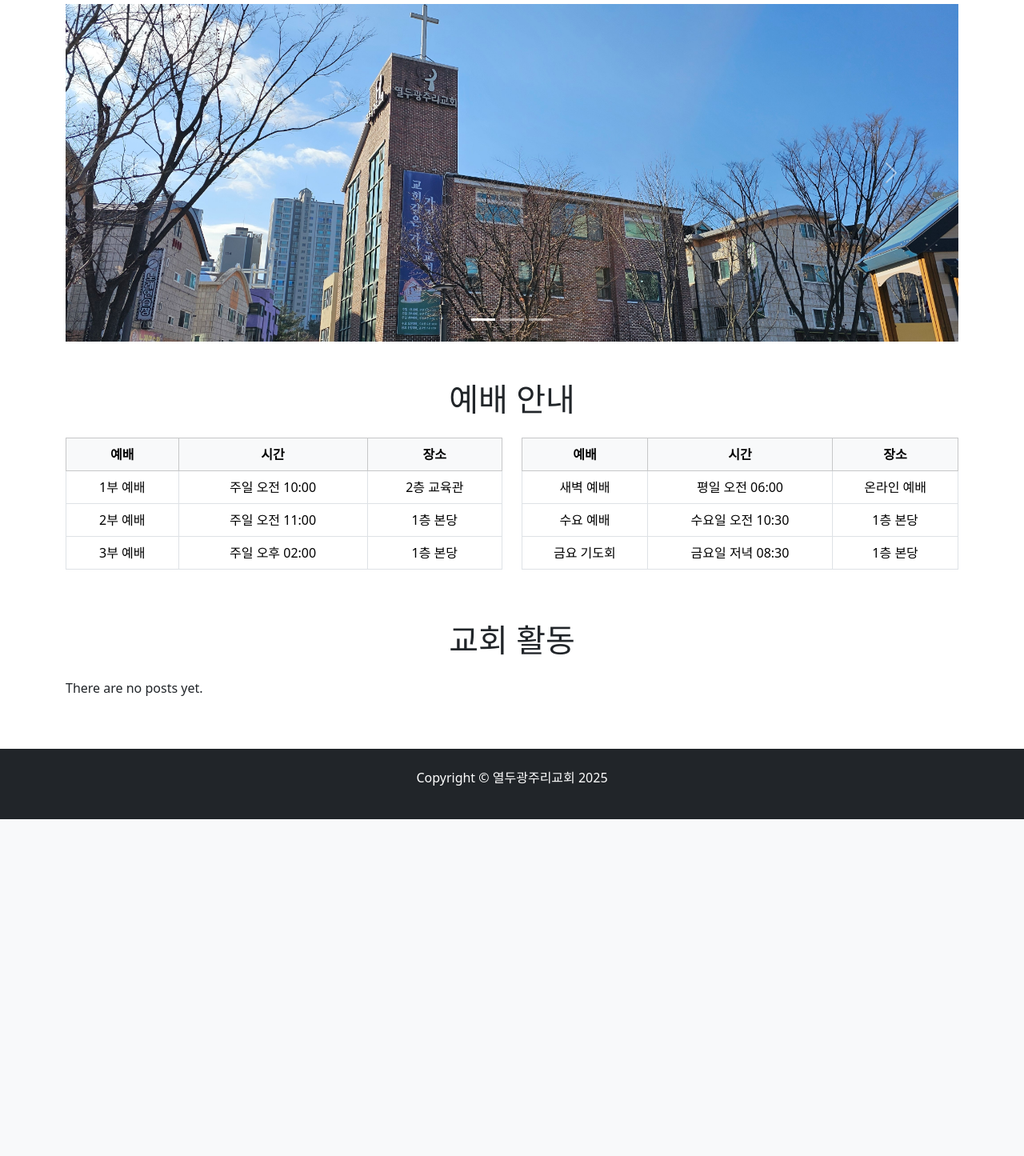
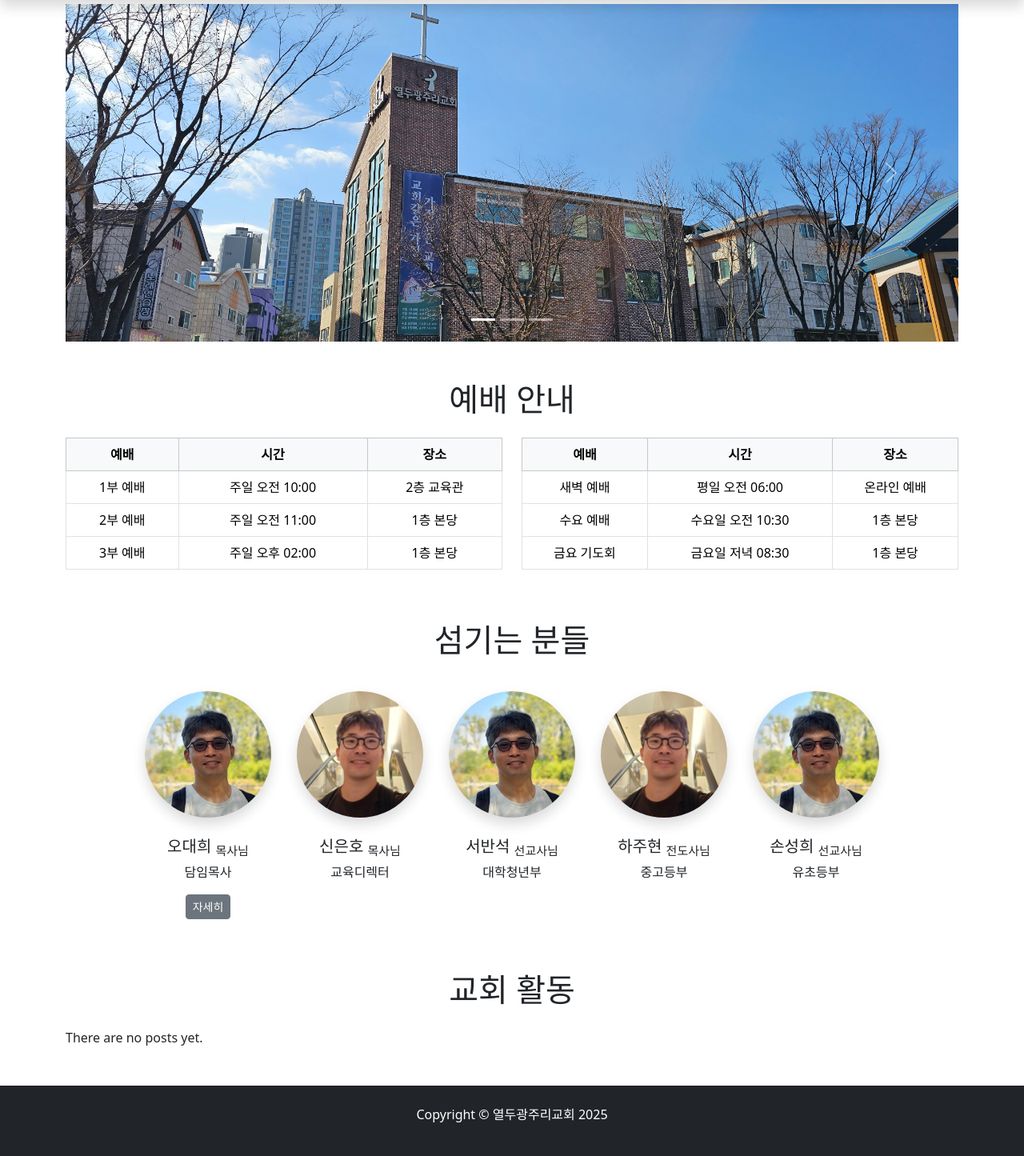
Before and after one commit to chjs/12baskets, a Django app: page / in a window 1280 px wide. Shown: the part 70-1515 px from the top of the page at 80% size. Before the commit the page ends 1094 px from the top, so only its background shows below. Run offline with Django 5.2, Linux system fonts and the light colour scheme; data that the repository does not hold is empty; some libraries are stand-ins or nearby versions.

Commit message:
added a people page

```diff
--- a/blog/templates/blog/navbar.html
+++ b/blog/templates/blog/navbar.html
@@ -1,5 +1,5 @@
 {% load static %}
-<nav class="navbar navbar-expand-lg navbar-light bg-light fixed-top">
+<nav class="navbar navbar-expand-lg navbar-light bg-light fixed-top shadow">
     <div class="container">
         <!-- Brand (왼쪽 정렬) -->
         <a class="navbar-brand" href="/">
--- a/blog/templates/blog/post_list.html
+++ b/blog/templates/blog/post_list.html
@@ -6,7 +6,7 @@
 
 {% block content %}
 
-<h3>
+<h3 class="mt-4">
 {% if category %}
 {{ category }}
 {% else %}
--- a/single_pages/templates/single_pages/landing.html
+++ b/single_pages/templates/single_pages/landing.html
@@ -10,6 +10,8 @@
 
 {% include 'single_pages/services.html' %}
 
+{% include 'single_pages/people.html' %}
+
 {% include 'single_pages/recent_blog_posts.html' %}
 
 {% endblock %}
--- /dev/null
+++ b/single_pages/templates/single_pages/people.html
@@ -0,0 +1,30 @@
+{% load static %}
+<h1 class="text-center mt-5 mb-4">섬기는 분들</h1>
+<div class="row justify-content-center">
+    <div class="col-lg-2 col-md-5 col-sm-5 col-5 d-flex flex-column align-items-center p-3">
+        <img src="{% static 'single_pages/images/people/jungsikchoi01.jpg' %}" class="rounded-circle img-fluid shadow mb-4" alt="Profile Image">
+        <h5 class="text-center">오대희 <sub>목사님</sub></h5>
+        <p class="text-center">담임목사</p>
+        <button type="button" class="btn btn-secondary btn-sm">자세히</button>
+    </div>
+    <div class="col-lg-2 col-md-5 col-sm-5 col-5 d-flex flex-column align-items-center p-3">
+        <img src="{% static 'single_pages/images/people/jungsikchoi02.jpg' %}" class="rounded-circle img-fluid shadow mb-4" alt="Profile Image">
+        <h5 class="text-center">신은호 <sub>목사님</sub></h5>
+        <p class="text-center">교육디렉터</p>
+    </div>
+    <div class="col-lg-2 col-md-5 col-sm-5 col-5 d-flex flex-column align-items-center p-3">
+        <img src="{% static 'single_pages/images/people/jungsikchoi01.jpg' %}" class="rounded-circle img-fluid shadow mb-4" alt="Profile Image">
+        <h5 class="text-center">서반석 <sub>선교사님</sub></h5>
+        <p class="text-center">대학청년부</p>
+    </div>
+    <div class="col-lg-2 col-md-5 col-sm-5 col-5 d-flex flex-column align-items-center p-3">
+        <img src="{% static 'single_pages/images/people/jungsikchoi02.jpg' %}" class="rounded-circle img-fluid shadow mb-4" alt="Profile Image">
+        <h5 class="text-center">하주현 <sub>전도사님</sub></h5>
+        <p class="text-center">중고등부</p>
+    </div>
+    <div class="col-lg-2 col-md-5 col-sm-5 col-5 d-flex flex-column align-items-center p-3">
+        <img src="{% static 'single_pages/images/people/jungsikchoi01.jpg' %}" class="rounded-circle img-fluid shadow mb-4" alt="Profile Image">
+        <h5 class="text-center">손성희 <sub>선교사님</sub></h5>
+        <p class="text-center">유초등부</p>
+    </div>
+</div>
--- a/single_pages/templates/single_pages/recent_blog_posts.html
+++ b/single_pages/templates/single_pages/recent_blog_posts.html
@@ -1,5 +1,4 @@
 <h1 class="text-center mt-5 mb-4">교회 활동</h1>
-<div class="row">
     {% if recent_blog_posts.exists %}
         <div class="row">
             {% for post in recent_blog_posts %}
@@ -26,4 +25,3 @@
     {% else %}
         <p>There are no posts yet.</p>
     {% endif %}
-</div>
```
Also changed, not shown: single_pages/static/single_pages/images/people/jungsikchoi01.jpg (added), single_pages/static/single_pages/images/people/jungsikchoi02.jpg (added).
